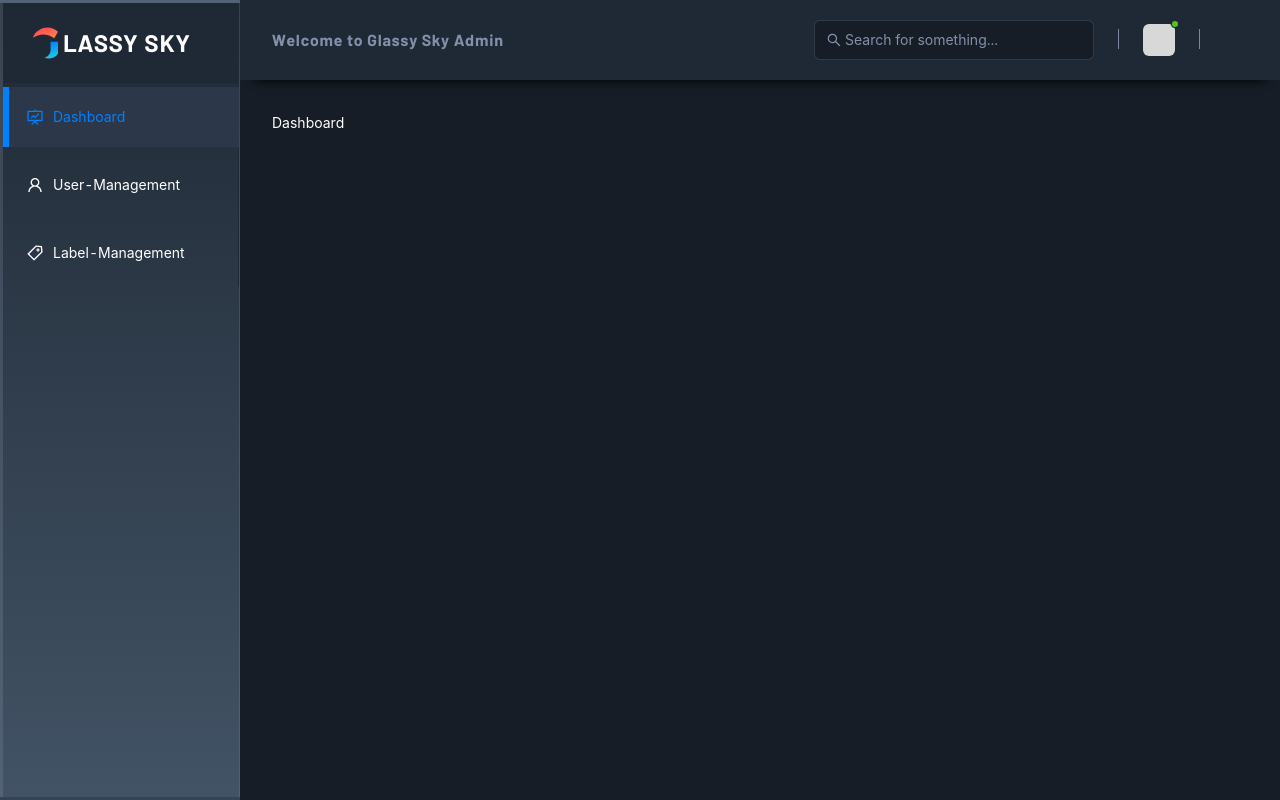
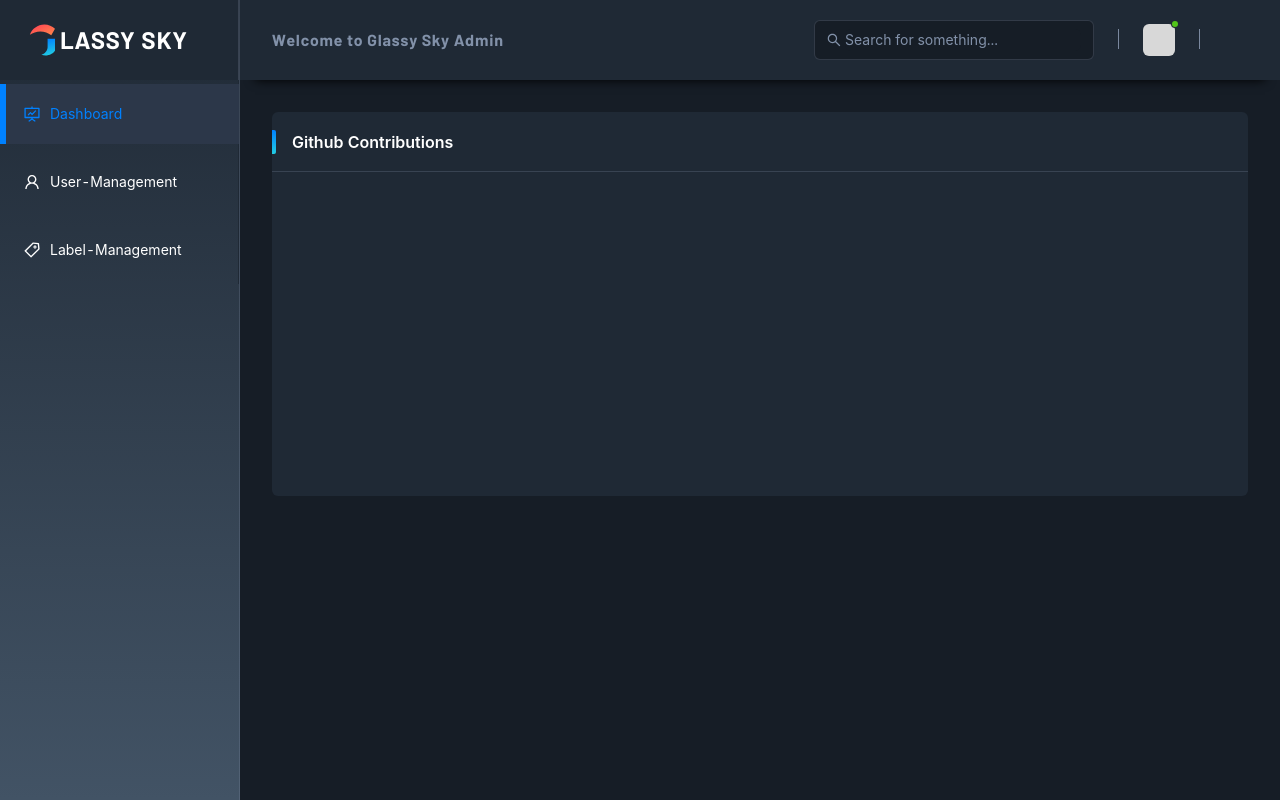
Before and after one commit to amyunfei/glassy-sky, a React (Vite) app in the folder web/admin/: page /dashboard in a window 1280 px wide. Built offline with nearby package versions, Linux system fonts and the light colour scheme; sample sign-in values are in the browser's storage; a web font is replaced by a local one.

Commit message:
[frontend] add echarts

```diff
--- a/web/admin/package.json
+++ b/web/admin/package.json
@@ -15,6 +15,7 @@
     "axios": "^1.3.4",
     "dayjs": "^1.11.7",
     "echarts": "^5.4.1",
+    "history": "^5.3.0",
     "i18next": "^22.4.13",
     "mobx": "^6.9.0",
     "mobx-react-lite": "^3.4.3",
--- a/web/admin/src/api/label.ts
+++ b/web/admin/src/api/label.ts
@@ -9,11 +9,8 @@ interface QueryLabelListParams {
   current: number
   size: number
 }
-interface QueryLabelListResponse {
-  list: Label[]
-  count: number
-}
-export const queryLabelListApi = (data: QueryLabelListParams) => request<Response<QueryLabelListResponse>>({
+
+export const queryLabelListApi = (data: QueryLabelListParams) => request<ResponseList<Label>>({
   url: '/label',
   method: 'GET',
   data
--- a/web/admin/src/api/response.d.ts
+++ b/web/admin/src/api/response.d.ts
@@ -3,3 +3,12 @@ declare interface Response<T> {
   message: string
   data: T
 }
+
+declare interface ResponseList<T> {
+  code: number
+  message: string
+  data: {
+    count: number
+    list: T[]
+  }
+}
--- /dev/null
+++ b/web/admin/src/components/Card.tsx
@@ -0,0 +1,21 @@
+import React from 'react'
+
+interface CardProps extends React.HTMLAttributes<HTMLDivElement> {
+  title: string
+  children: React.ReactNode
+}
+const Card: React.FC<CardProps> = props => {
+  return (
+    <div className={`relative pt-15 rounded-md bg-gray-dark ${props.className || ''}`}>
+      <div className="absolute top-0 inset-x-0 px-5 flex justify-between items-center h-15 border-b border-color-base">
+        {/* decor */}
+        <div className="absolute left-0 y-center w-1 h-6 bg-gradient-to-b from-blue-link to-blue rounded-r-sm" />
+        {/* title */}
+        <span className="text-base text-white font-semibold">{ props.title }</span>
+      </div>
+      { props.children }
+    </div>
+  )
+}
+
+export default Card
--- /dev/null
+++ b/web/admin/src/components/Echarts/index.tsx
@@ -0,0 +1,28 @@
+import { useRef, useEffect } from 'react'
+import * as echarts from 'echarts'
+import { useEventListener } from '@/hooks'
+
+interface EchartsProps extends React.HTMLAttributes<HTMLDivElement> {
+  option: echarts.EChartsOption
+}
+const Echarts: React.FC<EchartsProps> = props => {
+  const renderer = useRef<HTMLDivElement | null>(null)
+  let echartsInstance: echarts.ECharts | null = null
+
+  useEffect(() => {
+    if (renderer.current) {
+      echartsInstance = echarts.init(renderer.current, props.option)
+    }
+    return () => {
+      echartsInstance?.dispose()
+    }
+  }, [renderer.current, props.option])
+
+  useEventListener('resize', () => { echartsInstance?.resize() })
+  console.log('echarts render')
+  return (
+    <div ref={renderer} className={props.className} />
+  )
+}
+
+export default Echarts
--- a/web/admin/src/router/index.tsx
+++ b/web/admin/src/router/index.tsx
@@ -1,5 +1,6 @@
 import React from 'react'
-import { BrowserRouter, Routes, Route, Navigate, Outlet } from 'react-router-dom'
+import { unstable_HistoryRouter as HistoryRouter, Routes, Route, Navigate, Outlet } from 'react-router-dom'
+import { createBrowserHistory } from 'history'
 import { observer } from 'mobx-react-lite'
 import { useAuthStore, AuthStore } from '@/store'
 import { staticRoutes, dynamicRoutes } from './routes'
@@ -51,12 +52,14 @@ const AuthRoutes: React.FC<AuthRoutesProps> = observer(({ authStore }) => {
   )
 })
 
+export const history = createBrowserHistory()
 export const Router: React.FC = () => {
   const authStore = useAuthStore()
   console.log('router render')
   return (
-    <BrowserRouter>
+    // @ts-expect-error
+    <HistoryRouter history={history}>
       <AuthRoutes authStore={authStore} />
-    </BrowserRouter>
+    </HistoryRouter>
   )
 }
--- a/web/admin/src/utils/http/index.ts
+++ b/web/admin/src/utils/http/index.ts
@@ -2,6 +2,7 @@ import axios, { AxiosInstance, CreateAxiosDefaults, AxiosRequestConfig, AxiosErr
 import { message } from 'antd'
 import i18n from 'i18next'
 import { HttpStatusCode } from './http-status-code'
+import { history } from '@/router'
 
 interface RequestConfig {
   url: string,
@@ -33,6 +34,7 @@ export default class HttpRequest {
         if (errResponse && errResponse.status === HttpStatusCode.UNAUTHORIZED) {
           message.error(i18n.t('network.unAuthorized'))
           localStorage.removeItem('token')
+          history.replace('/login')
         }
         if (errResponse && errResponse.status === HttpStatusCode.INTERNAL_SERVER_ERROR) {
           message.error(i18n.t('network.internalServerError'))
--- a/web/admin/src/views/Dashboard/Dashboard.tsx
+++ b/web/admin/src/views/Dashboard/Dashboard.tsx
@@ -1,10 +1,19 @@
 import React from 'react'
+import { Row, Col } from 'antd'
+import Card from '@/components/Card'
+import Echarts from '@/components/Echarts'
+import GithubContributions from './GithubContributions'
+
 
 const Dashboard: React.FC = () => {
   return (
-    <div>
-      Dashboard
-    </div>
+    <Row gutter={[32, 32]}>
+      <Col xl={24}>
+        <Card title="Github Contributions" className="h-96">
+          <GithubContributions />
+        </Card>
+      </Col>
+    </Row>
   )
 }
 
--- /dev/null
+++ b/web/admin/src/views/Dashboard/GithubContributions.tsx
@@ -0,0 +1,38 @@
+import React from 'react'
+
+// const option = {
+//   visualMap: {
+//     min: 0,
+//     max: 10000,
+//     inRange: {
+//       color: ['#ebedf0', '#c6e48b', '#7bc96f', '#239a3b', '#196027'],
+//     },
+//     show: false,
+//   },
+//   backgroundColor: '#fff',
+//   calendar: {
+//     cellSize: [14, 14],
+//     range: [getVirtulData()['thatday'], getVirtulData()['today']],
+//     itemStyle: {
+//       borderColor: '#fff',
+//       borderWidth: 4,
+//     },
+//     splitLine: {
+//       show: false,
+//     },
+//     yearLabel: { show: false },
+//   },
+//   series: {
+//     type: 'heatmap',
+//     coordinateSystem: 'calendar',
+//     data: getVirtulData()['data'],
+//   },
+// }
+
+const GithubContributions: React.FC = () => {
+  return (
+    <></>
+  )
+}
+
+export default GithubContributions
--- a/web/admin/tailwind.config.cjs
+++ b/web/admin/tailwind.config.cjs
@@ -4,7 +4,7 @@ const plugin = require('tailwindcss/plugin')
 module.exports = {
   content: ['./index.html', './src/**/*.{vue,js,ts,jsx,tsx}'],
   corePlugins: {
-    preflight: false
+    // preflight: false
   },
   theme: {
     extend: {},
```
Also changed, not shown: 1 other file (tests, documents, lock files or other folders).
